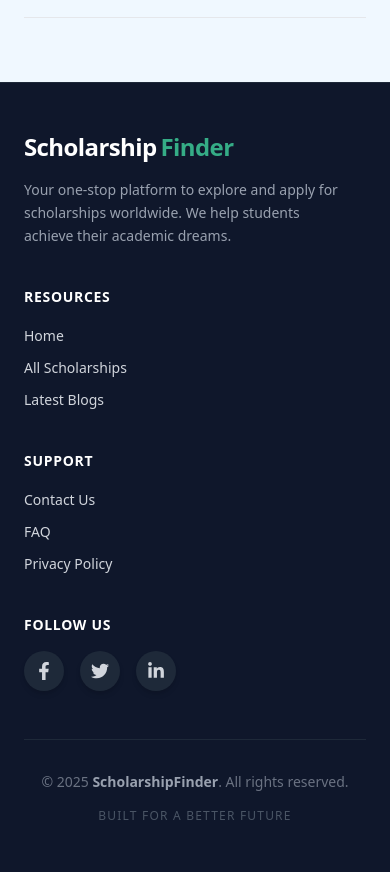
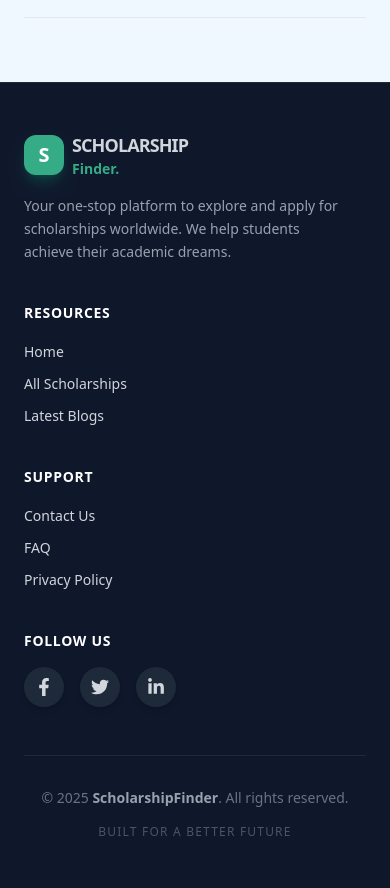
Before and after one commit to Rafi570/Scholarship-Management-System-client, a React (Vite) app: page / in a window 390 px wide. Shown: the part 3380-4268 px from the top of the page. Built offline with nearby package versions, Linux system fonts and the light colour scheme; no server answers.

Commit message:
footer logo change

```diff
--- a/src/Components/Shared/Footer/Footer.jsx
+++ b/src/Components/Shared/Footer/Footer.jsx
@@ -10,10 +10,15 @@ const Footer = () => {
 
           {/* 1. Logo & Description */}
           <div className="flex flex-col gap-4">
-            <Link to="/" className="text-2xl font-bold tracking-tight flex items-center gap-1">
-              <span className="text-white">Scholarship</span>
-              <span className="text-primary">Finder</span>
-            </Link>
+        <Link to="/" className="group flex items-center gap-2">
+                  <div className="w-10 h-10 bg-[#35AC86] rounded-xl flex items-center justify-center text-white font-black text-xl shadow-lg shadow-emerald-500/20 group-hover:rotate-12 transition-transform">
+                    S
+                  </div>
+                  <div className="flex flex-col leading-none">
+                    <span className="text-lg font-black tracking-tighter dark:text-white uppercase">Scholarship</span>
+                    <span className="text-[#35AC86] text-sm font-bold">Finder.</span>
+                  </div>
+                </Link>
             <p className="text-sm leading-relaxed text-gray-400 max-w-xs">
               Your one-stop platform to explore and apply for scholarships
               worldwide. We help students achieve their academic dreams.
--- a/src/Components/Shared/NavBar/NavBar.jsx
+++ b/src/Components/Shared/NavBar/NavBar.jsx
@@ -36,7 +36,7 @@ const NavBar = () => {
 
   return (
     <nav className="bg-white dark:bg-gray-900 shadow-md sticky top-0 z-[100] transition-colors duration-300">
-      <div className="max-w-7xl mx-auto px-4 md:px-10 flex justify-between items-center h-20">
+      <div className="max-w-7xl mx-auto px-4 md:px-0 flex justify-between items-center h-20">
 
         {/* Logo */}
 <Link to="/" className="group flex items-center gap-2">
```
